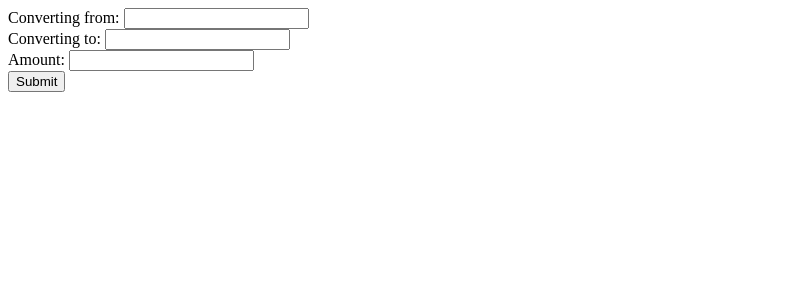
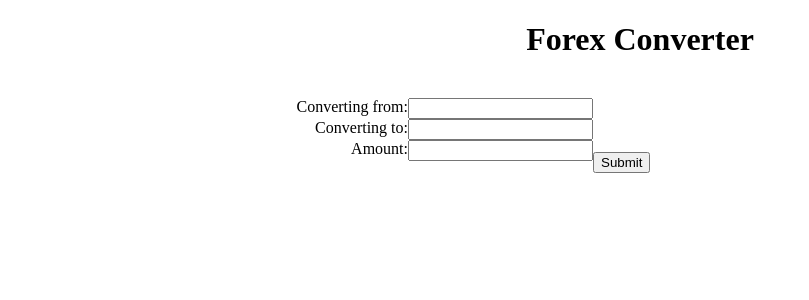
Before and after one commit to user-owang/forex, a Flask app: page / in a window 1280 px wide. Shown: the top 300 px of the page, without its empty margins (0-809 px from the left). Run offline with Flask 2, Linux system fonts and the light colour scheme.

Commit message:
finished functionality CSS incomplete

```diff
--- a/app.py
+++ b/app.py
@@ -1,5 +1,5 @@
 from flask import *
-import requests
+from checkresponses import *
 
 app = Flask(__name__)
 app.config['SECRET_KEY'] = 'er548o0nkjdfg'
@@ -10,14 +10,17 @@ def showHome():
 
 @app.route('/submit')
 def checkRates():
-  access_key = '30cd3ecc142ff4fcdb37b677be093e2f'
   source = request.args['source']
   currencies = request.args['currencies']
   amount = request.args['amount']
-  res = requests.get('http://api.exchangerate.host/live', params={'access_key': access_key, 'source': source, 'currencies': currencies})
-  if not res.json()['success']:
-    if res.json().get('error').get('code') == 201:
-      flash(f'Not a valid currency code: {source}')
-    if res.json().get('error').get('code') == 202:
-      flash(f'Not a valid currency code: {currencies}')
-  return 'not true'
+  is_valid = validate_form(source,currencies,amount)
+  if is_valid['valid']:
+    rate = float(is_valid['results']['quotes'][source+currencies])
+    return render_template('results.html', rate = rate, amount = float(amount), source = source, currencies = currencies)
+  else:
+    if is_valid['results']['errors'].count('error_cur'):
+      for term in is_valid['results']['errors']:
+        flash(f'Not a valid code: {term}')
+    if is_valid['results']['errors'].count('error_amt'):
+      flash('Not a valid amount')
+  return redirect('/')
--- /dev/null
+++ b/checkresponses.py
@@ -0,0 +1,36 @@
+import requests
+
+access_key = '30cd3ecc142ff4fcdb37b677be093e2f'
+list = requests.get('http://api.exchangerate.host/list', params={'access_key': access_key})
+valid_cur = set(list.json()['currencies'].keys())
+error_codes = {'error_cur': 'Not a valid currency code:', 'error_amt': 'Not a valid amount'}
+
+def validate_form(source,currencies,amount):
+  """outputs a list containing T/F for any invalid inputs, what kind of value error, and what input the error occurred in."""
+  answer = {'valid': True}
+
+  try:
+    amount = float(amount)
+  except:
+    print('not valid amount')
+  finally:
+    if source in valid_cur and currencies in valid_cur and isinstance(amount, float):
+      res = requests.get('http://api.exchangerate.host/live', params={'access_key': access_key, 'source': source, 'currencies': currencies})
+      answer['results']= res.json()
+
+    else:
+      answer['valid'] = False
+      errors = []
+      inputs = []
+      if source not in valid_cur:
+        inputs.append(source)
+        errors.append('error_cur')
+      if currencies not in valid_cur:
+        inputs.append(currencies)
+        if 'error_cur' not in errors:
+          errors.append('error_cur')
+      if amount is not float:
+        errors.append('error_amt')
+      answer['results'] = {'errors': errors, 'inputs': inputs}
+
+    return answer
--- /dev/null
+++ b/static/style.css
@@ -0,0 +1,20 @@
+.error {
+  background-color: pink;
+  color: red;
+}
+
+h1 {
+  text-align: center;
+}
+
+label {
+  display: inline-block;
+  float: left;
+  clear: left;
+  width: 400px;
+  text-align: right;
+}
+input {
+  display: inline-block;
+  float: left;
+}
--- /dev/null
+++ b/templates/base.html
@@ -0,0 +1,12 @@
+<!DOCTYPE html>
+<html lang="en">
+  <head>
+    <meta charset="UTF-8" />
+    <meta name="viewport" content="width=device-width, initial-scale=1.0" />
+    <title>{% block title %}{% endblock %}</title>
+    <link rel="stylesheet" href="/static/style.css" />
+  </head>
+  <body>
+    {% block content %}{% endblock %}
+  </body>
+</html>
--- a/templates/home.html
+++ b/templates/home.html
@@ -1,22 +1,21 @@
-<!DOCTYPE html>
-<html lang="en">
-  <head>
-    <meta charset="UTF-8" />
-    <meta name="viewport" content="width=device-width, initial-scale=1.0" />
-    <title>Currency Exchange Rates</title>
-  </head>
-  <body>
-    <form action="/submit">
-      <label for="source">Converting from:</label>
-      <input type="text" name="source" id="source" />
-      <br />
-      <label for="currencies">Converting to:</label>
-      <input type="text" name="currencies" id="currencies" />
-      <br />
-      <label for="amount">Amount:</label>
-      <input type="text" name="amount" id="amount" />
-      <br />
-      <input type="submit" />
-    </form>
-  </body>
-</html>
+{% extends 'base.html' %} {% block title %}Currency Exchange Rates{% endblock %}
+{% block content %}
+<h1>Forex Converter</h1>
+{% with messages = get_flashed_messages() %} {% if messages %} {% for message in
+messages %}
+<div class="error">{{ message }}</div>
+{% endfor %} {% endif %} {% endwith %}
+<br />
+<form action="/submit" class="exchange-form">
+  <label for="source">Converting from: </label>
+  <input type="text" name="source" id="source" class="field" />
+  <br />
+  <label for="currencies">Converting to: </label>
+  <input type="text" name="currencies" id="currencies" class="field" />
+  <br />
+  <label for="amount">Amount: </label>
+  <input type="text" name="amount" id="amount" class="field" />
+  <br />
+  <input type="submit" />
+</form>
+{% endblock %}
--- /dev/null
+++ b/templates/results.html
@@ -0,0 +1,6 @@
+{% extends 'base.html' %} {% block title %}Your Results!{% endblock %} {% block
+content %} {{amount}} {{source}} converts to {{amount * rate}} {{currencies}}
+<form action="/">
+  <input type="submit" value="Return Home" />
+</form>
+{% endblock %}
```
